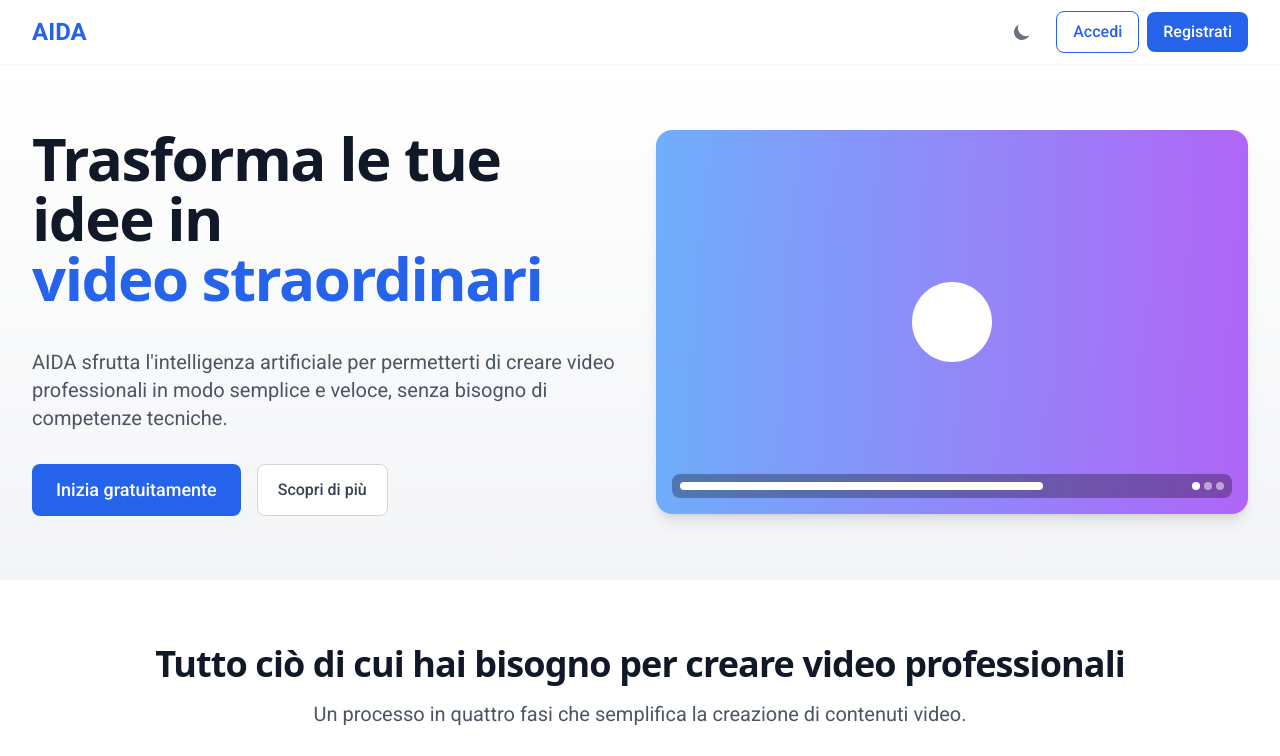
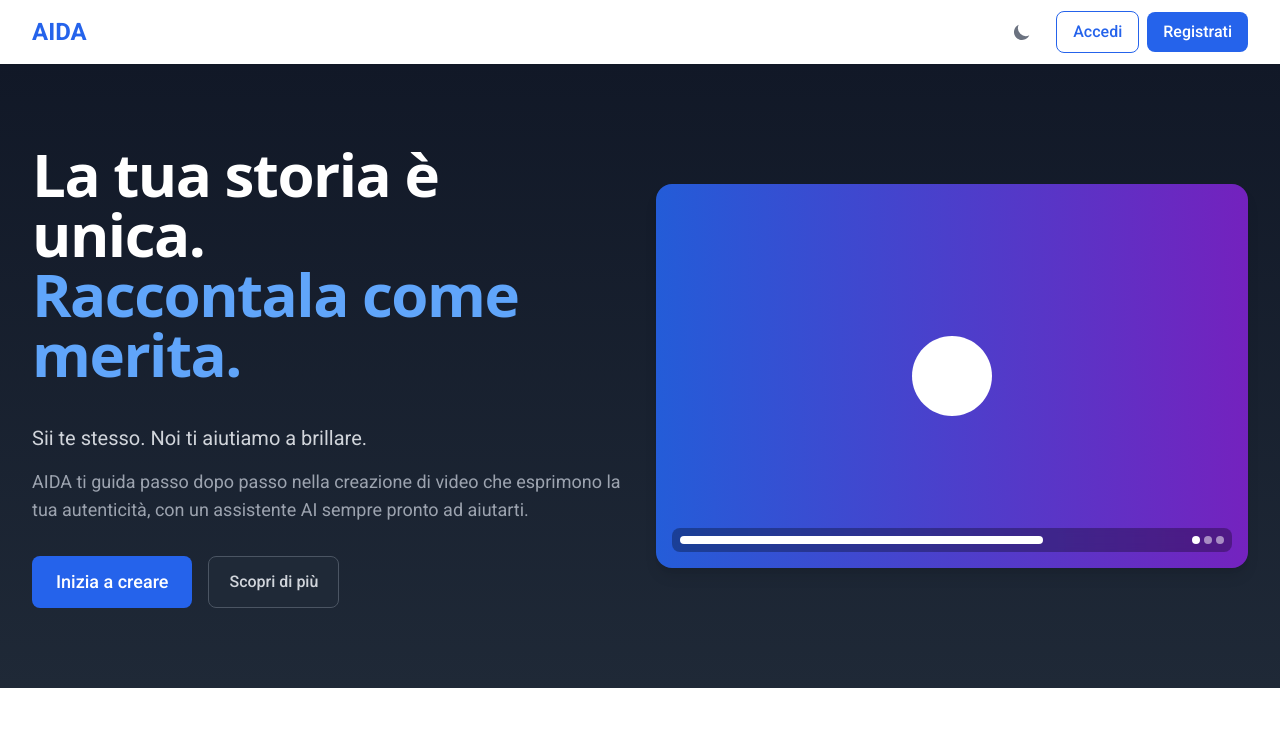
Before and after one commit to Mzanuso/aida-ai-content-creator, a React (Vite) app: page / in a window 1280 px wide. Shown: the top 756 px of the page. Built offline with nearby package versions, Linux system fonts and the light colour scheme; no server answers.

Commit message:
Update landing page hero section to focus on human storytelling

```diff
--- a/src/pages/public/LandingPage.jsx
+++ b/src/pages/public/LandingPage.jsx
@@ -95,17 +95,20 @@
         </div>
       </header>
 
-      {/* Hero Section */}
-      <section className="bg-gradient-to-b from-white to-gray-100 py-16 dark:from-gray-900 dark:to-gray-800">
+      {/* Hero Section - Updated with new human-centered messaging */}
+      <section className="bg-gradient-to-b from-gray-900 to-gray-800 py-20 text-white">
         <div className="mx-auto max-w-7xl px-4 sm:px-6 lg:px-8">
           <div className="grid grid-cols-1 gap-12 lg:grid-cols-2 lg:gap-8">
             <div className="flex flex-col justify-center">
-              <h1 className="text-4xl font-bold tracking-tight text-gray-900 dark:text-white sm:text-5xl md:text-6xl">
-                <span className="block">Trasforma le tue idee in</span>
-                <span className="block text-blue-600 dark:text-blue-500">video straordinari</span>
+              <h1 className="text-4xl font-bold tracking-tight text-white sm:text-5xl md:text-6xl">
+                <span className="block">La tua storia è unica.</span>
+                <span className="block text-blue-400">Raccontala come merita.</span>
               </h1>
-              <p className="mt-4 text-xl text-gray-600 dark:text-gray-300">
-                AIDA sfrutta l'intelligenza artificiale per permetterti di creare video professionali in modo semplice e veloce, senza bisogno di competenze tecniche.
+              <p className="mt-4 text-xl text-gray-300">
+                Sii te stesso. Noi ti aiutiamo a brillare.
+              </p>
+              <p className="mt-4 text-lg text-gray-400">
+                AIDA ti guida passo dopo passo nella creazione di video che esprimono la tua autenticità, con un assistente AI sempre pronto ad aiutarti.
               </p>
               <div className="mt-8 flex flex-col space-y-4 sm:flex-row sm:space-x-4 sm:space-y-0">
                 {user ? (
@@ -117,13 +120,13 @@
                 ) : (
                   <Link to="/register">
                     <Button variant="primary" size="lg">
-                      Inizia gratuitamente
+                      Inizia a creare
                     </Button>
                   </Link>
                 )}
                 <a
                   href="#features"
-                  className="inline-flex items-center justify-center rounded-md border border-gray-300 bg-white px-5 py-3 text-base font-medium text-gray-700 hover:bg-gray-50 dark:border-gray-600 dark:bg-gray-800 dark:text-gray-300 dark:hover:bg-gray-700"
+                  className="inline-flex items-center justify-center rounded-md border border-gray-600 bg-gray-800 px-5 py-3 text-base font-medium text-gray-300 hover:bg-gray-700 hover:text-white"
                 >
                   Scopri di più
                 </a>
@@ -131,7 +134,7 @@
             </div>
             <div className="flex items-center justify-center">
               <div className="relative h-64 w-full overflow-hidden rounded-lg shadow-lg sm:h-72 md:h-80 lg:h-96">
-                <div className="absolute inset-0 bg-gradient-to-r from-blue-400 to-purple-500 opacity-90"></div>
+                <div className="absolute inset-0 bg-gradient-to-r from-blue-600 to-purple-700 opacity-90"></div>
                 <div className="absolute inset-0 flex items-center justify-center">
                   <svg className="h-24 w-24 text-white" fill="currentColor" viewBox="0 0 24 24">
                     <path d="M12 22c5.523 0 10-4.477 10-10S17.523 2 12 2 2 6.477 2 12s4.477 10 10 10z" />
```
